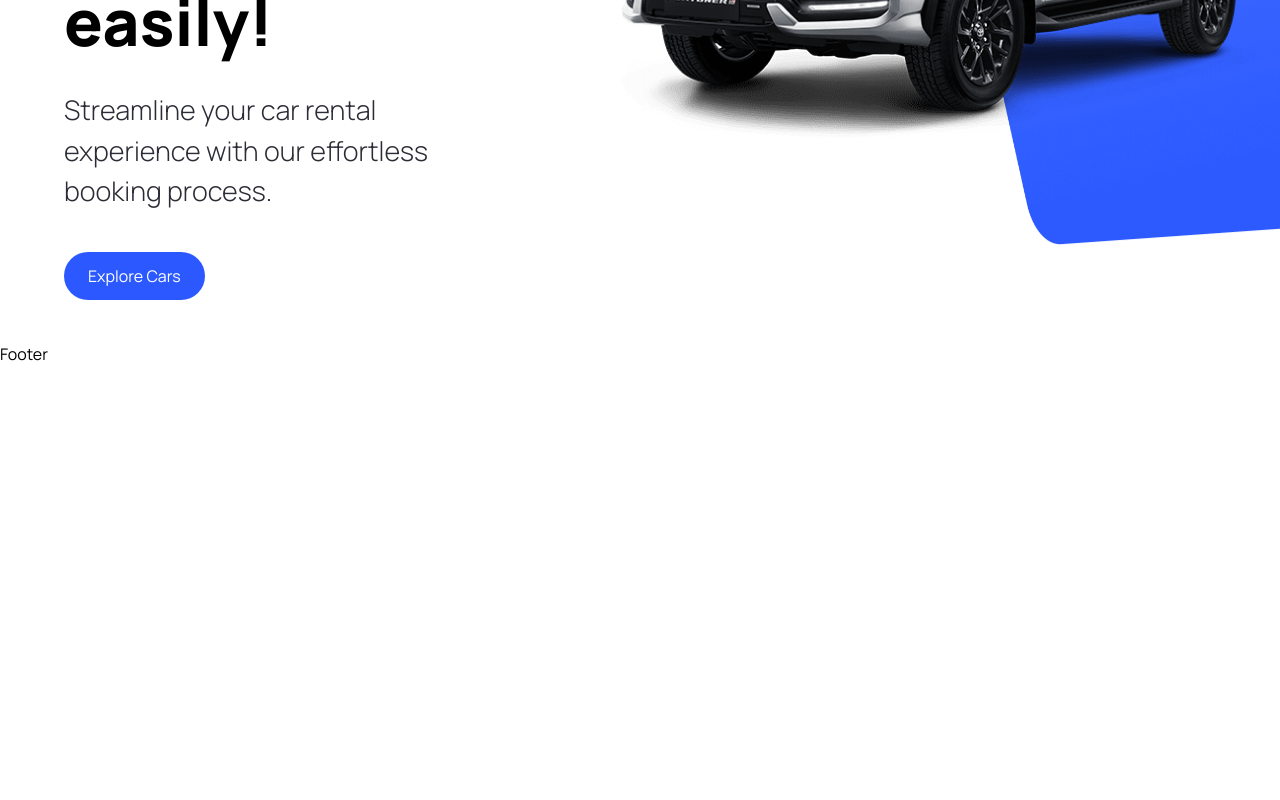
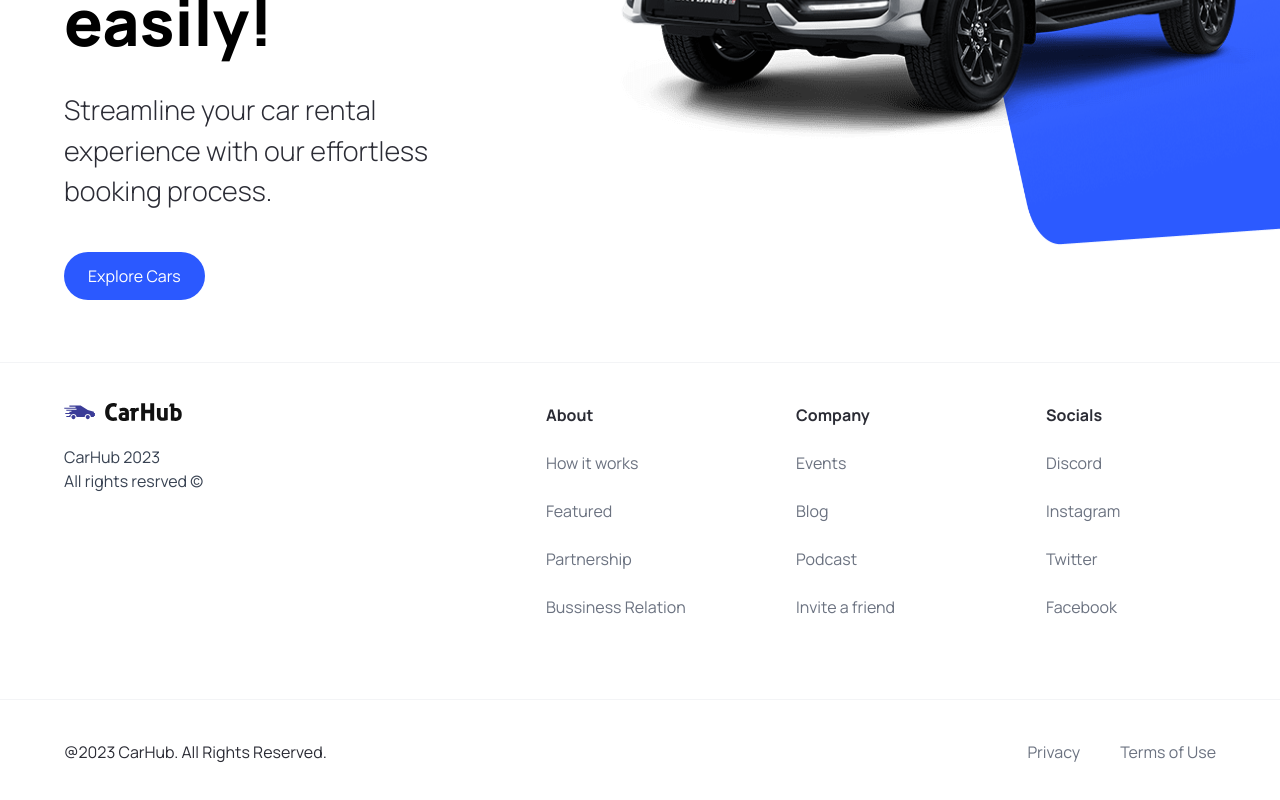
Before and after one commit to allankruger/carhub, a Next.js app: page / in a window 1280 px wide. Shown: the part 458-1258 px from the top of the page. Before the commit the page ends 824 px from the top, so only its background shows below. Built offline with nearby package versions, Linux system fonts and the light colour scheme.

Commit message:
feat: finishes Footer development

```diff
--- a/components/Footer.tsx
+++ b/components/Footer.tsx
@@ -1,7 +1,55 @@
-import React from "react";
+import Image from "next/image";
+import Link from "next/link";
+
+import { footerLinks } from "@/constants";
 
 const Footer = () => {
-  return <div>Footer</div>;
+  return (
+    <footer className="flex flex-col text-black-100 mt-5 border-t border-gray-100">
+      <div className="flex max-md:flex-col flex-wrap justify-between gap-5 sm:px-16 px-6 py-10">
+        <div className="flex flex-col justify-start items-start gap-6">
+          <Image
+            className="object-contain"
+            src="/logo.svg"
+            alt="logo"
+            width={118}
+            height={18}
+          />
+          <p className="text-base text-gray-700">
+            CarHub 2023 <br /> All rights resrved &copy;
+          </p>
+        </div>
+
+        <div className="footer__links">
+          {footerLinks.map((link) => (
+            <div className="footer__link" key={link.title}>
+              <h3 className="font-bold">{link.title}</h3>
+              {link.links.map((item) => (
+                <Link
+                  className="text-gray-500"
+                  key={item.title}
+                  href={item.url}
+                >
+                  {item.title}
+                </Link>
+              ))}
+            </div>
+          ))}
+        </div>
+      </div>
+      <div className="flex justify-between items-center flex-wrap mt-10 border-t border-gray-100 sm:px-16 py-10">
+        <p>@2023 CarHub. All Rights Reserved.</p>
+        <div className="footer__copyrights-link">
+          <Link className="text-gray-500" href="/">
+            Privacy
+          </Link>
+          <Link className="text-gray-500" href="/">
+            Terms of Use
+          </Link>
+        </div>
+      </div>
+    </footer>
+  );
 };
 
 export default Footer;
```
